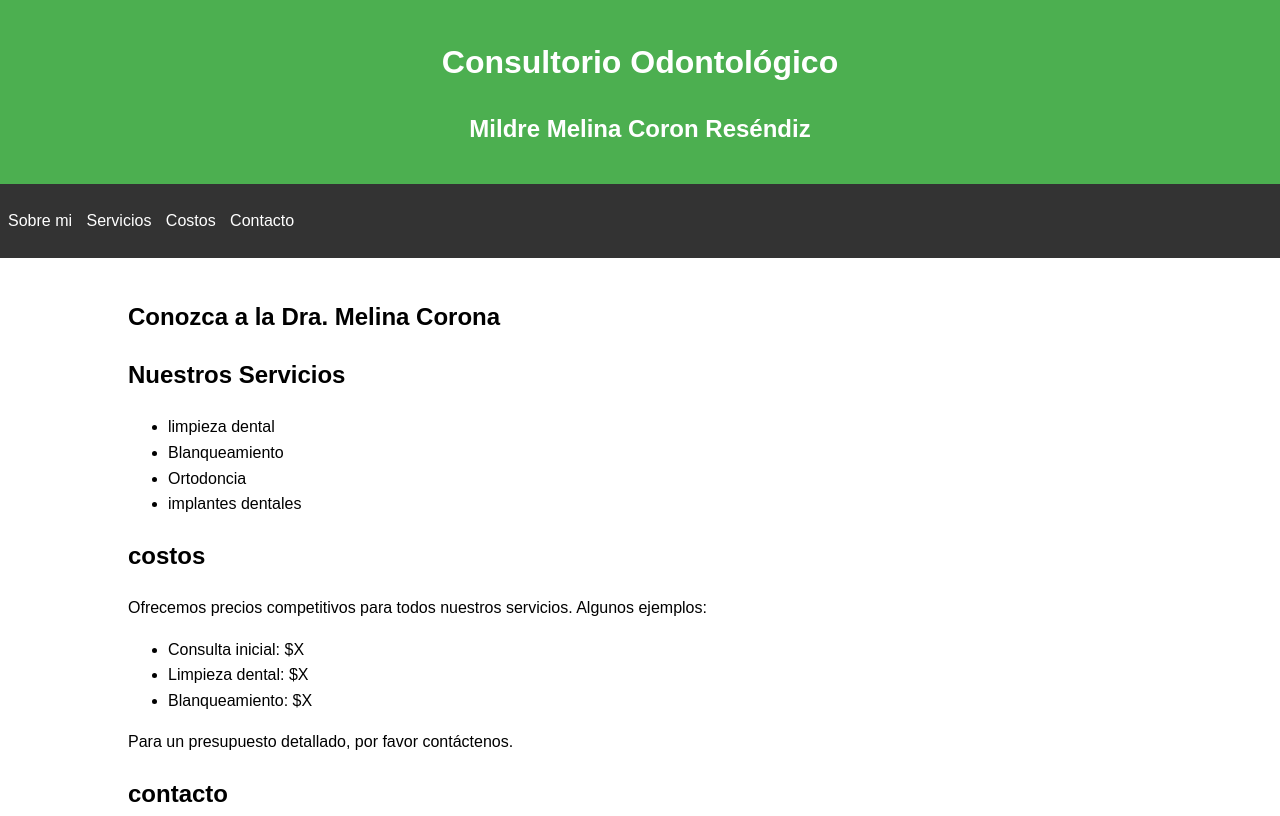
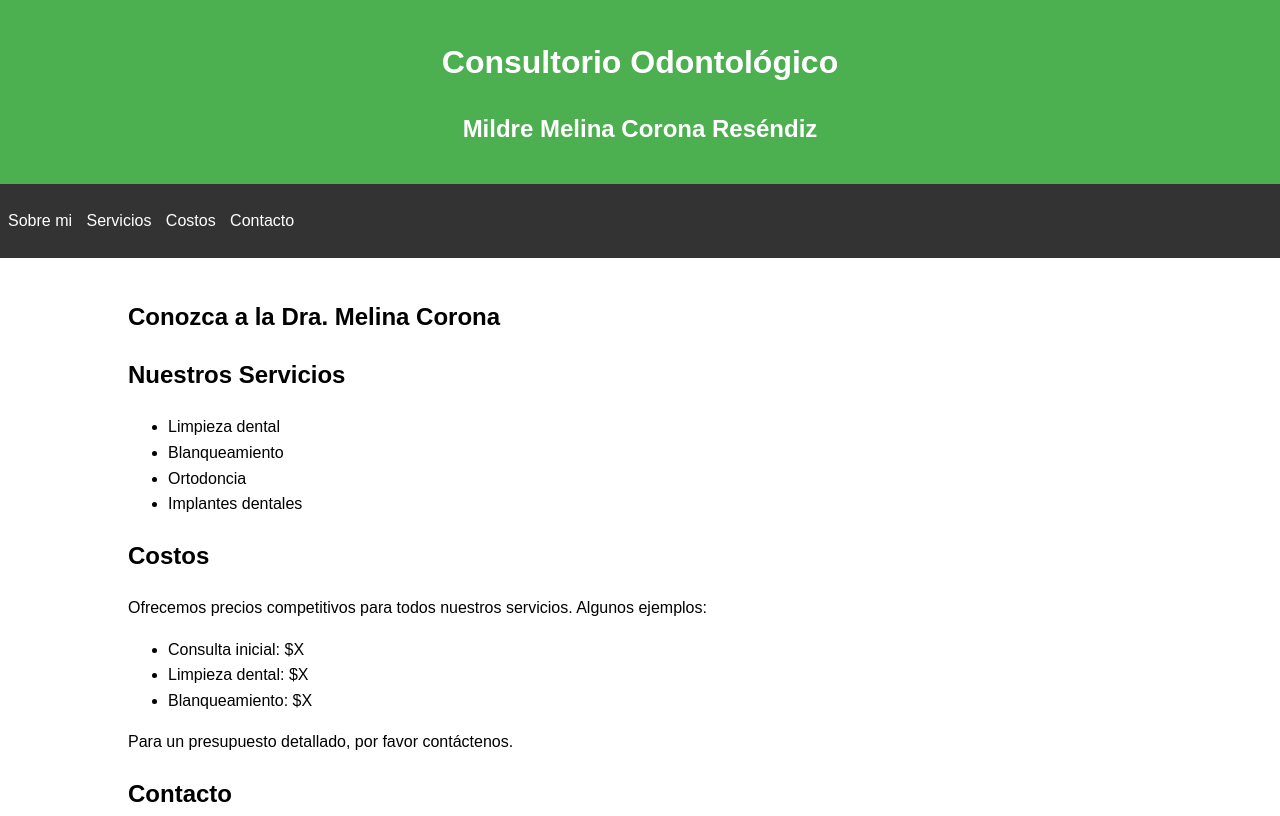
Before and after one commit to xorona04/DentalMC, a plain HTML site: page index.html in a window 1280 px wide. Shown: the top 816 px of the page. Drawn offline with Linux system fonts and the light colour scheme.

Commit message:
Update index.html

```diff
--- a/index.html
+++ b/index.html
@@ -3,7 +3,7 @@
 <head>
     <meta charset="UTF-8">
     <meta name="viewport" content="width=device-width, initial-scale=1.0">
-    <title>Consultorio Odontológico Dra. [Nombre]</title>
+    <title>Consultorio Odontológico Dra. Melina Corona</title>
     <style>
         body {
             font-family: Arial, sans-serif;
@@ -48,7 +48,7 @@
 <body>
     <header>
         <h1>Consultorio Odontológico</h1>
-        <h2>Mildre Melina Coron Reséndiz </h2>
+        <h2>Mildre Melina Corona Reséndiz </h2>
     </header>
 
     <nav>
@@ -72,15 +72,15 @@
         <sección identificación="servicios" clase="sección">
             <h2>Nuestros Servicios</h2>
             <ul>
-                <li>limpieza dental</li>
+                <li>Limpieza dental</li>
                 <li>Blanqueamiento</li>
                 <li>Ortodoncia</li>
-                <li>implantes dentales</li>
+                <li>Implantes dentales</li>
             </ul>
         </sección>
 
         <sección identificación="costos" clase="sección">
-            <h2>costos</h2>
+            <h2>Costos</h2>
             <PAG>Ofrecemos precios competitivos para todos nuestros servicios. Algunos ejemplos:</PAG>
             <ul>
                 <li>Consulta inicial: $X</li>
@@ -91,7 +91,7 @@
         </sección>
 
         <sección identificación="contacto" clase="sección">
-            <h2>contacto</h2>
+            <h2>Contacto</h2>
             <ul>
             <li>Teléfono: <a href="https://wa.me/5577400588" objetivo="_blanco">Enviar mensaje por WhatsApp</a></li>
             <li>Correo electrónico: <a href="mailto:dentalmc04@gmail.com?subject=Consulta&body=Hola%2C%20me%20gustaría%20saber%20más%20sobre%20sus%20servicios." objetivo="_blanco">Enviar correo a dentalmc04@gmail.com</a></li>
```
